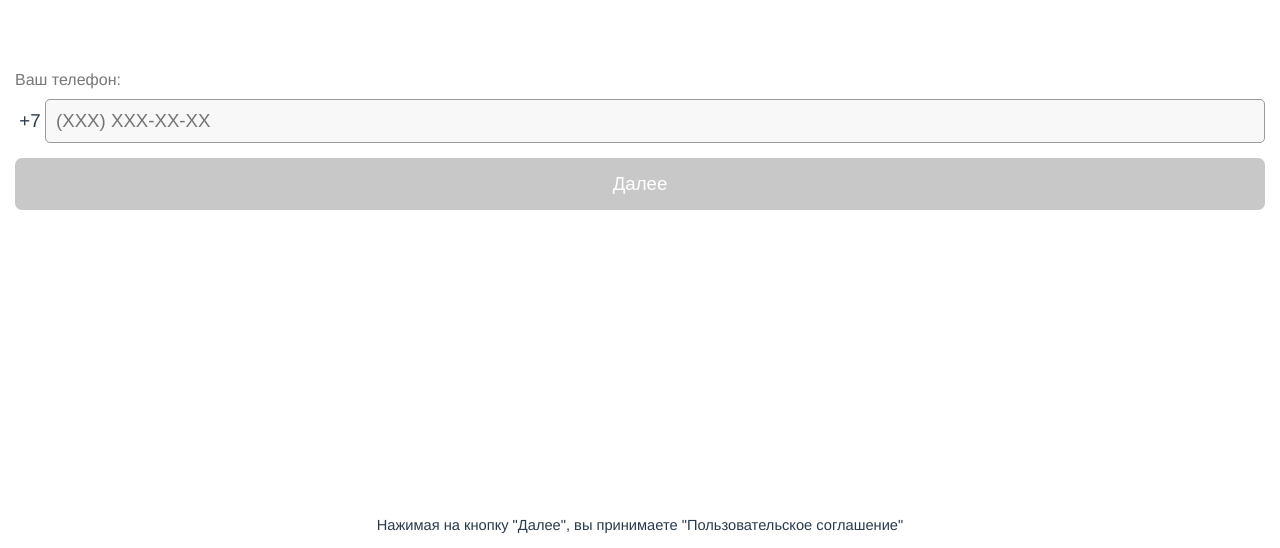
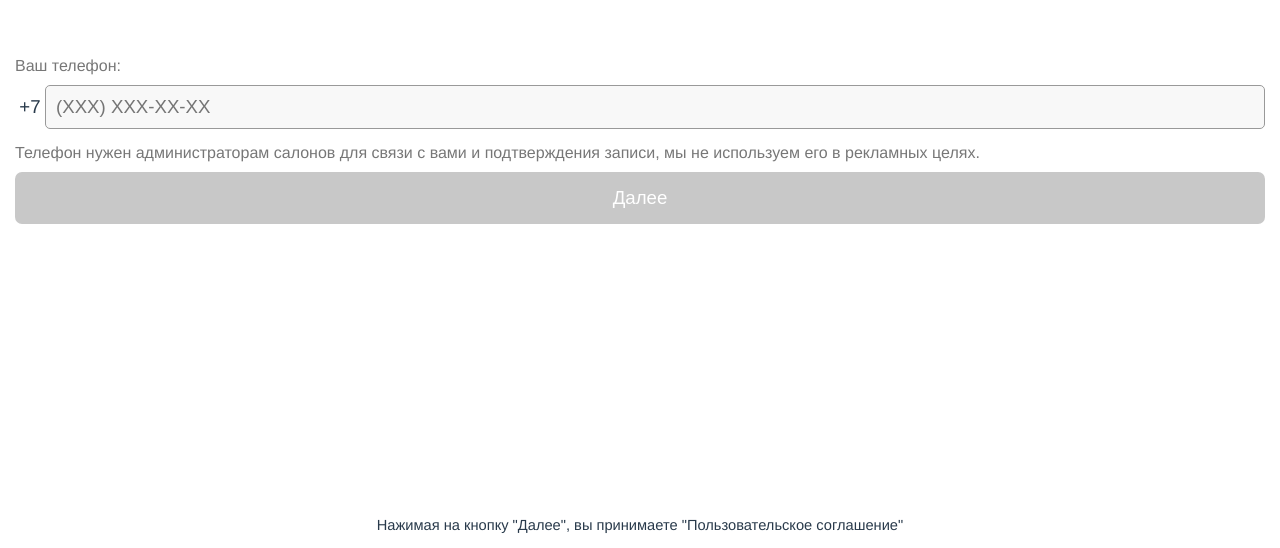
Before and after one commit to larship/beautyshop-client, a Vue app: page /#/ in a window 1280 px wide. Shown: the part 252-800 px from the top of the page. Built offline with nearby package versions, Linux system fonts and the light colour scheme.

Commit message:
Поправить экран приветствия

```diff
--- a/src/assets/styles/screens/hello.less
+++ b/src/assets/styles/screens/hello.less
@@ -6,9 +6,10 @@
   align-items: center;
   box-sizing: border-box;
 
-  .input-title {
+  .input-title, .input-desc {
     color: #777777;
     padding-bottom: 10px;
+    display: inline-block;
   }
 
   .input-container {
--- a/src/components/CheckIn.vue
+++ b/src/components/CheckIn.vue
@@ -101,7 +101,7 @@ export default defineComponent({
       let clientDataEx: ExtendedClientData | null = getClientDataExtended();
 
       if (!clientDataEx) {
-        console.log('Не смогли получить информацию о клиента');
+        console.log('Не смогли получить информацию о клиенте');
         return;
       }
 
--- a/src/components/Hello.vue
+++ b/src/components/Hello.vue
@@ -1,8 +1,8 @@
 <template>
   <div class="hello-screen">
     <div v-if="currentShowState === ShowState.phone">
-      <div class="input-title">Ваш телефон:</div>
-      <template class="input-container input-container__two-rows">
+      <span class="input-title">Ваш телефон:</span>
+      <div class="input-container input-container__two-rows">
         <span>+7</span>
         <input
             v-bind:value="phoneNumber"
@@ -12,10 +12,14 @@
             placeholder="(XXX) XXX-XX-XX"
             maxlength="15"
         />
-      </template>
+      </div>
+      <span class="input-desc">
+        Телефон нужен администраторам салонов для связи с вами и подтверждения записи,
+        мы не используем его в рекламных целях.
+      </span>
       <button @click="nextStep()" v-bind:disabled="phoneNumber.length !== 15">Далее</button>
     </div>
-    <template v-if="currentShowState === ShowState.name">
+    <div v-if="currentShowState === ShowState.name">
       <div class="input-title">Как к вам обращаться?</div>
       <div class="input-container">
         <input
@@ -26,7 +30,7 @@
         />
       </div>
       <button @click="nextStep()" v-bind:disabled="name.trim().length < 3">Далее</button>
-    </template>
+    </div>
     <div class="user-agreement-info">
       Нажимая на кнопку "Далее", вы принимаете "Пользовательское соглашение"
     </div>
--- a/src/services/auth.ts
+++ b/src/services/auth.ts
@@ -43,8 +43,8 @@ function newClient(): Promise<Client | null> {
     return Promise.resolve(null);
   }
 
-  data.append('fullName', clientPhone);
-  data.append('phone', clientName);
+  data.append('fullName', clientName);
+  data.append('phone', clientPhone);
 
   return fetch(Config.BACKEND_URL + '/client/new', {
     method: 'POST',
```
